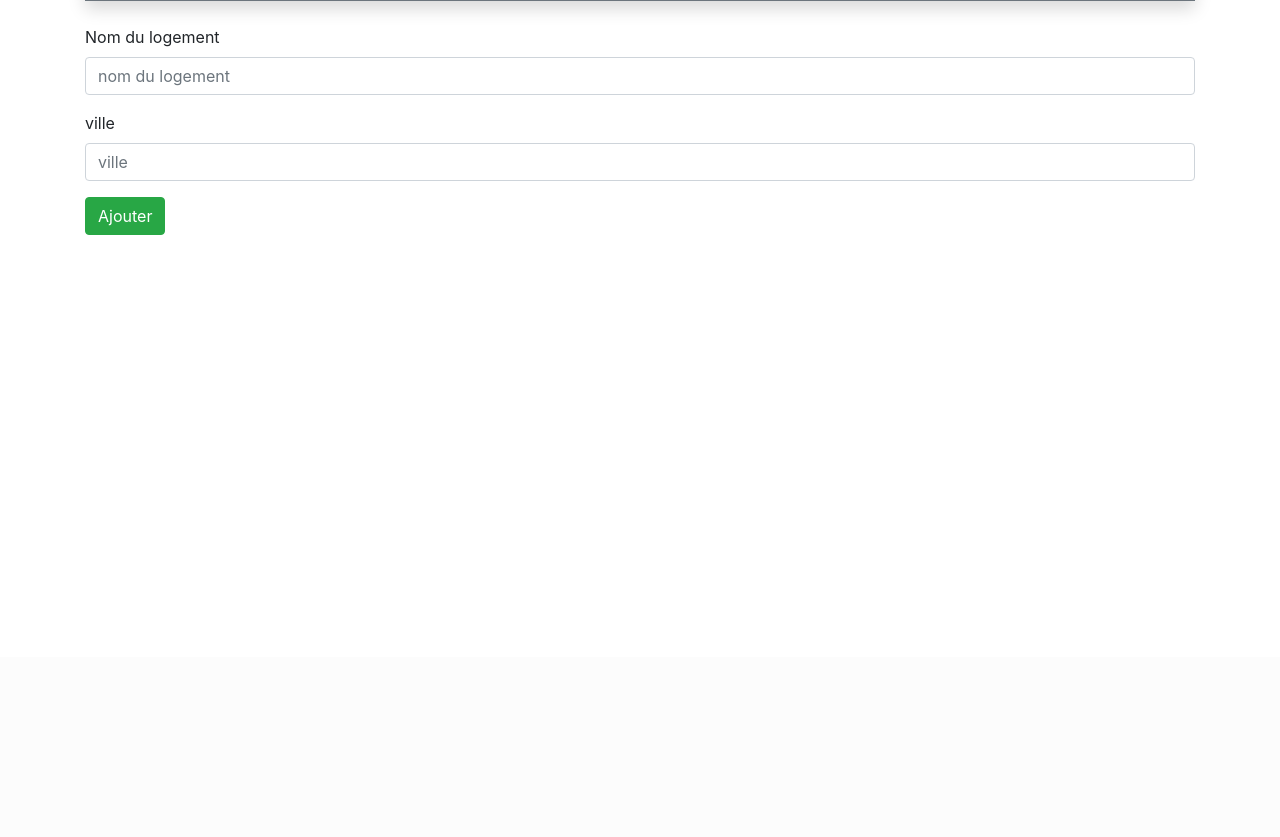
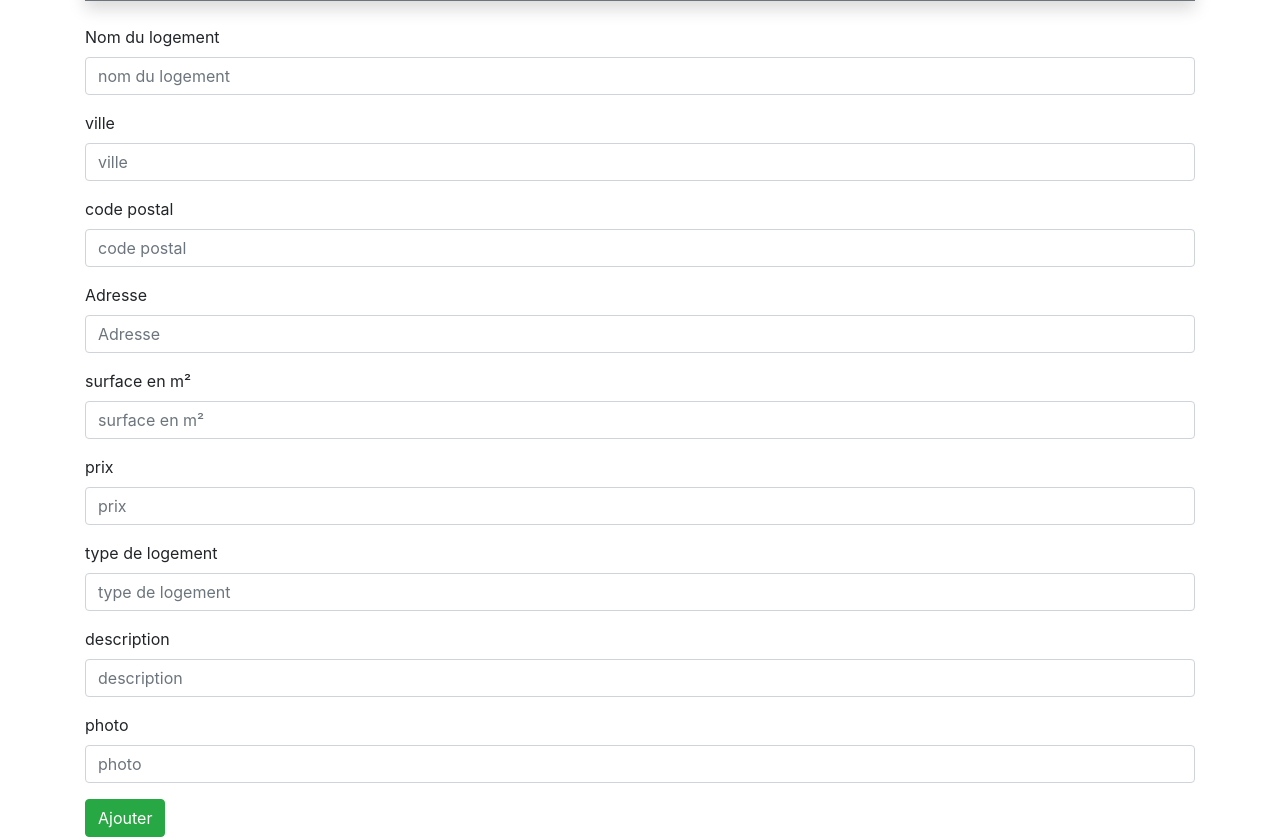
Before and after one commit to AntoineCheminPro/eval-POO-MVC, a PHP site: page /logements/add in a window 1280 px wide. Shown: the part 143-980 px from the top of the page. Before the commit the page ends 378 px from the top, so only its background shows below. Run offline with PHP 8.4, Linux system fonts and the light colour scheme; data that the repository does not hold is empty; some libraries are stand-ins or nearby versions.

Commit message:
CRUD is functionnal

```diff
--- a/index.php
+++ b/index.php
@@ -21,11 +21,11 @@ if (empty($_GET['page'])) {
 
 
         case "accueil":
-
             $logementManager = new LogementManager();
             $logements = $logementManager->getThreeLogements();
             $homeController->displayHome($logements);
         break;
+
         case "logements":
             if (empty($url[1])) {
                 $logementController->displayLogements();
@@ -38,7 +38,6 @@ if (empty($_GET['page'])) {
                 }elseif($url[1] == "editvalid"){
                    $logementController->editLogementValidation($url[2]);
                 }elseif($url[1] == "delete"){
-                    // echo "$url[2]";
                     $logementController->deleteLogement($url[2]);
                 }elseif($url[1] == "logements"){
                     $logementController->displayLogements();
--- a/view/new.logement.view.php
+++ b/view/new.logement.view.php
@@ -1,13 +1,41 @@
 <?php ob_start()?>
 
-<form method="POST" action="<?= URL ?>logements/gvalid">
+<form method="POST" action="<?= URL ?>logements/lvalid">
   <div class="form-group">
     <label for="title">Nom du logement</label>
     <input type="text" class="form-control" id="title" name="title" placeholder="nom du logement">
   </div>
   <div class="form-group">
     <label for="city">ville</label>
-    <input type="number" class="form-control" id="city" name="city" placeholder="ville">
+    <input type="text" class="form-control" id="city" name="city" placeholder="ville">
+  </div>
+  <div class="form-group">
+    <label for="postalCode">code postal</label>
+    <input type="text" class="form-control" id="postalCode" name="postalCode" placeholder="code postal">
+  </div>
+  <div class="form-group">
+    <label for="adress">Adresse</label>
+    <input type="text" class="form-control" id="adress" name="adress" placeholder="Adresse">
+  </div>
+  <div class="form-group">
+    <label for="area">surface en m²</label>
+    <input type="number" class="form-control" id="area" name="area" placeholder="surface en m²">
+  </div>
+  <div class="form-group">
+    <label for="price">prix</label>
+    <input type="number" class="form-control" id="price" name="price" placeholder="prix">
+  </div>
+  <div class="form-group">
+    <label for="logement_type">type de logement</label>
+    <input type="text" class="form-control" id="logement_type" name="logement_type" placeholder="type de logement">
+  </div>
+  <div class="form-group">
+    <label for="logement_description">description</label>
+    <input type="text" class="form-control" id="logement_description" name="logement_description" placeholder="description">
+  </div>
+  <div class="form-group">
+    <label for="photo">photo</label>
+    <input type="text" class="form-control" id="photo" name="photo" placeholder="photo">
   </div>
   <button type="submit" class="btn btn-success">Ajouter</button>
 </form>
```
Also changed, not shown: view/edit.logement.view.php (+32 -3 lines), view/home.view.php (+16 -4 lines), view/logements.view.php (+18 -17 lines).
